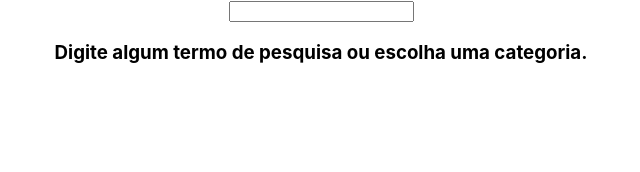
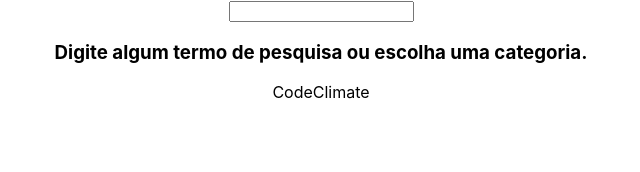
Before and after one commit to tryber/sd-05-block14-project-frontend-online-store-10, a React (Create React App) app: page / in a window 1280 px wide. Shown: the top 172 px of the page, without its empty margins (319-959 px from the left). Built offline with nearby package versions, Linux system fonts and the light colour scheme.

Commit message:
requerimento2 codeClimate

```diff
--- a/src/App.js
+++ b/src/App.js
@@ -6,6 +6,7 @@ function App() {
   return (
     <div className="App">
       <Pesquisa />
+      <p>CodeClimate</p>
     </div>
   );
 }
```
